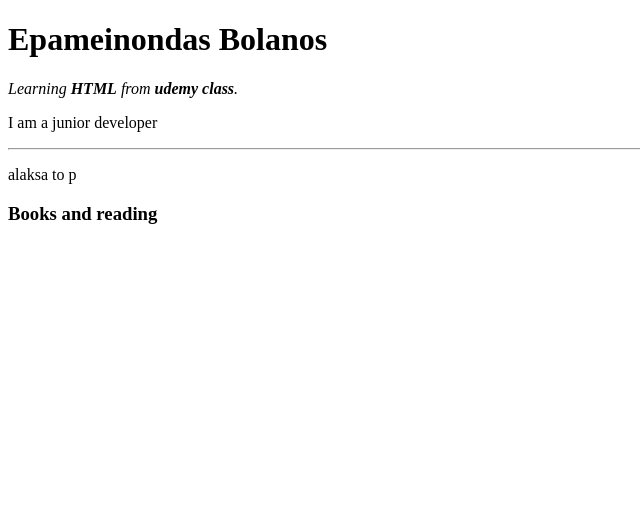
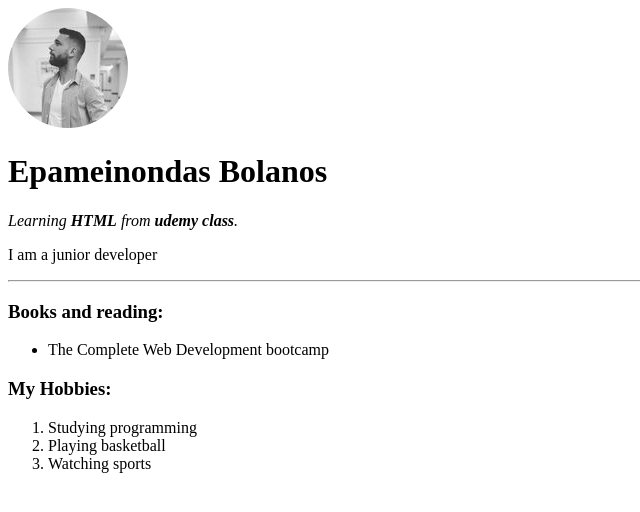
Before and after one commit to EBol95/Web-Development, a plain HTML site: page HTML-Personal Site/index.html in a window 1280 px wide. Shown: the whole page, without its empty margins (0-640 px from the left). Drawn offline with Linux system fonts and the light colour scheme.

Commit message:
images added

```diff
--- a/HTML-Personal Site/index.html
+++ b/HTML-Personal Site/index.html
@@ -6,12 +6,21 @@
   </head>
 
   <body>
+    <img src="images/non-modified.png" alt="Nontas profile picture">
     <h1>Epameinondas Bolanos</h1>
     <p><em>Learning <strong>HTML</strong> from <strong>udemy class</strong>.</em></p>
     <p>I am a junior developer</p>
     <hr>
-    <p>alaksa to p</p>
-  <h3>Books and reading</h3>
+  <h3>Books and reading:</h3>
+  <ul>
+    <li>The Complete Web Development bootcamp</li>
+  </ul>
+  <h3>My Hobbies:</h3>
+  <ol>
+    <li>Studying programming</li>
+    <li>Playing basketball</li>
+    <li>Watching sports</li>
+  </ol>
 
 
 
```
Also changed, not shown: HTML-Personal Site/images/non-modified.png (added), HTML-Personal Site/images/non.jpg (added).
